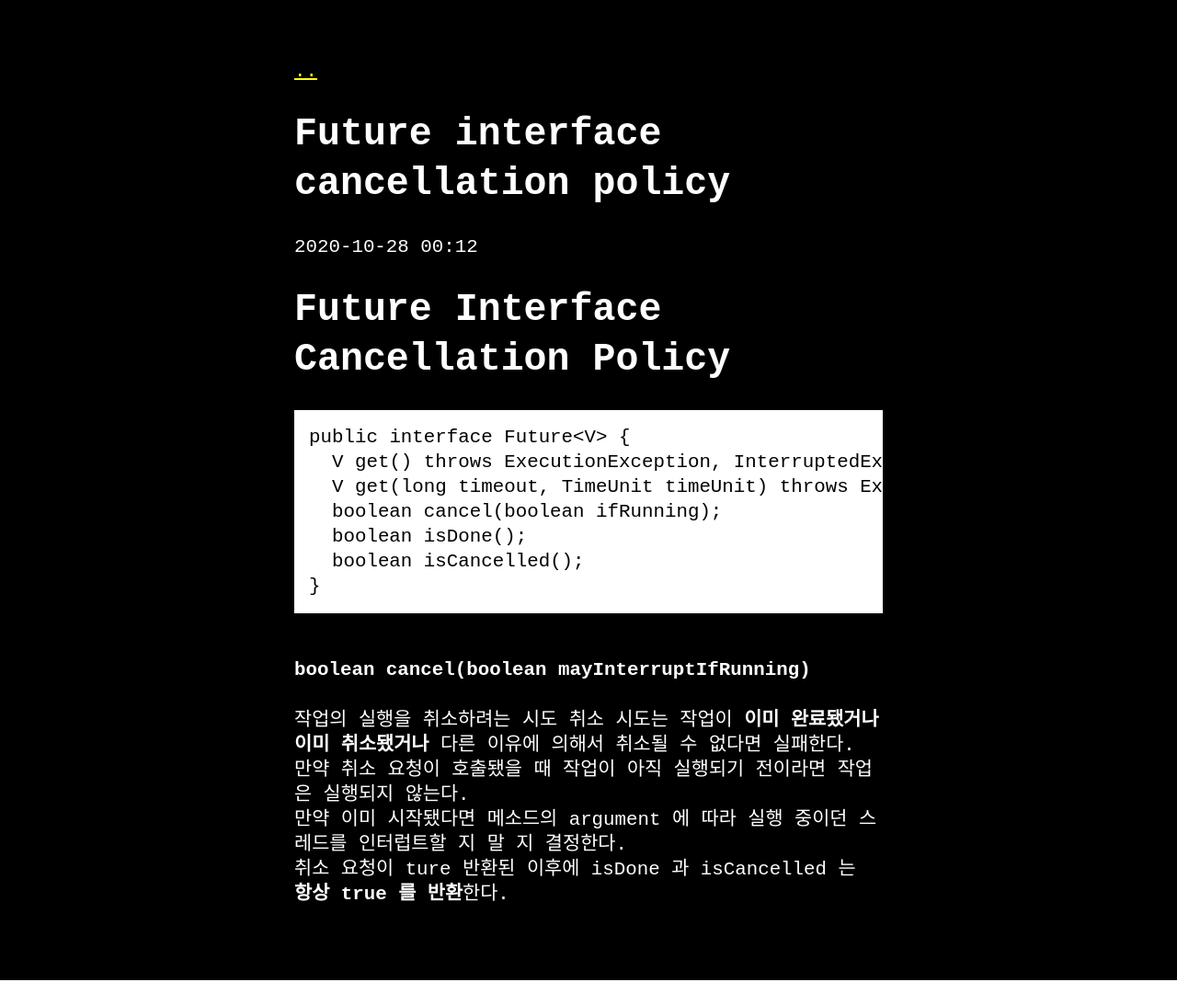
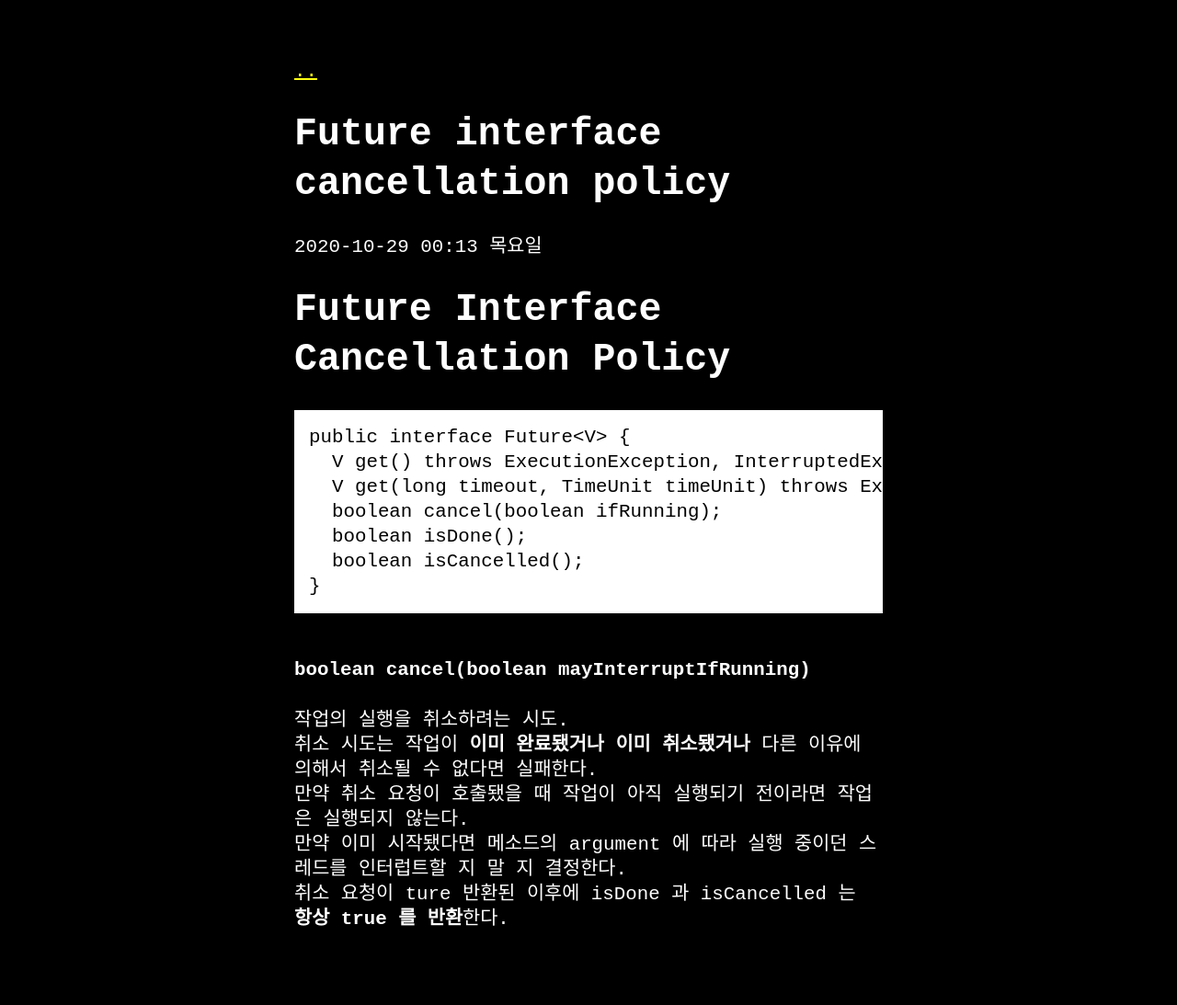
Before and after one commit to Yungdi/Yungdi.github.io, a Jekyll site: the page built from _posts/2020-10-28-Future Interface Cancellation Policy.md, in a window 1280 px wide. Shown: the whole page at 92% size. Built offline with Jekyll 4.4.1, drawn with Linux system fonts in a browser that asks for light colours; our own code applies the rules of GitHub Pages for plain Markdown files; before the commit the page ends 1066 px from its top, so only the background shows below that.

Commit message:
Update 2020-10-28-Future Interface Cancellation Policy.md

````diff
--- a/_posts/2020-10-28-Future Interface Cancellation Policy.md
+++ b/_posts/2020-10-28-Future Interface Cancellation Policy.md
@@ -1,4 +1,4 @@
-2020-10-28 00:12
+2020-10-29 00:13 목요일
 
 # Future Interface Cancellation Policy
 ```java
@@ -11,7 +11,7 @@ public interface Future<V> {
 }
 ```
 #### boolean cancel(boolean mayInterruptIfRunning)
-작업의 실행을 취소하려는 시도
+작업의 실행을 취소하려는 시도.
 취소 시도는 작업이 **이미 완료됐거나 이미 취소됐거나** 다른 이유에 의해서 취소될 수 없다면 실패한다.
 만약 취소 요청이 호출됐을 때 작업이 아직 실행되기 전이라면 작업은 실행되지 않는다.
 만약 이미 시작됐다면 메소드의 argument 에 따라 실행 중이던 스레드를 인터럽트할 지 말 지 결정한다.
````
